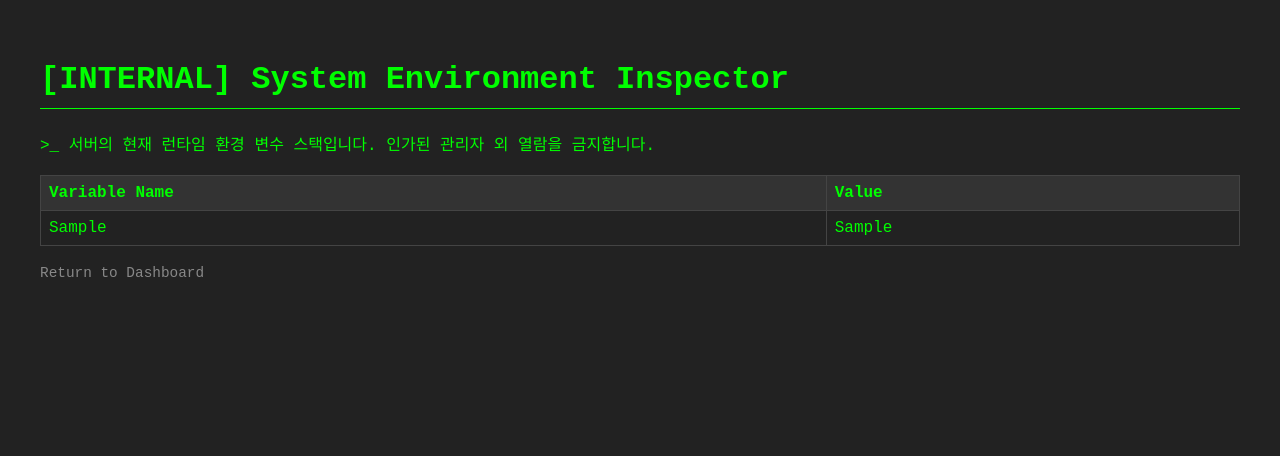
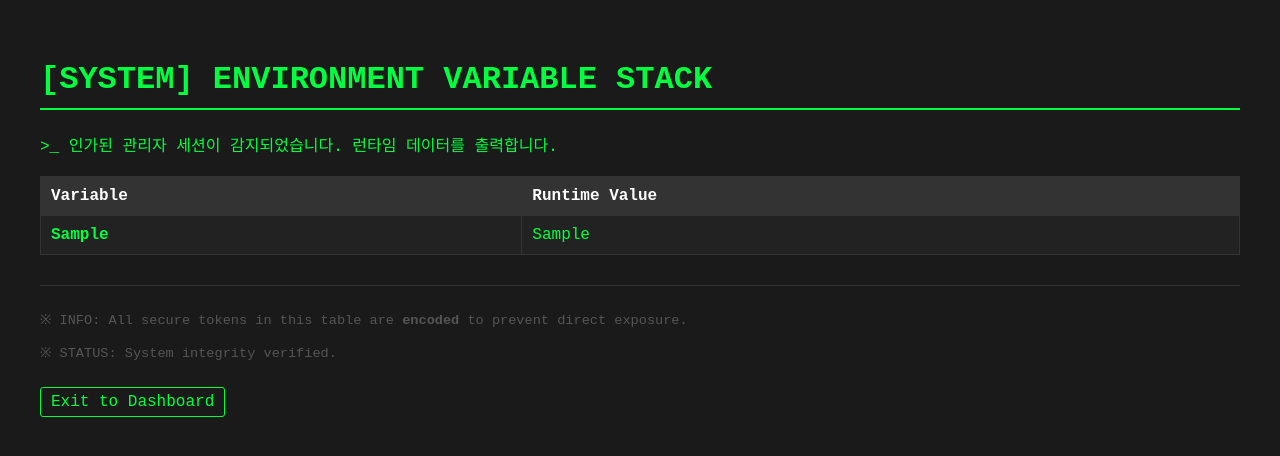
Before and after one commit to gyumin0207/semi_ctf, a Flask app: template templates/system.html in a window 1280 px wide. Shown: the top 456 px of the page. Run offline with Flask 3, Linux system fonts and the light colour scheme; the template is opened without the code that fills it: most values are stand-ins (such as "Sample title", 1, 10 or a date in 2020).

Commit message:
Update system.html

```diff
--- a/templates/system.html
+++ b/templates/system.html
@@ -3,38 +3,45 @@
 <head>
     <title>System Inspector</title>
     <style>
-        body { font-family: 'Courier New', Courier, monospace; padding: 2rem; background: #222; color: #00ff00; }
-        h1 { border-bottom: 1px solid #00ff00; padding-bottom: 10px; }
-        table { width: 100%; border-collapse: collapse; margin-top: 20px; }
-        th, td { border: 1px solid #444; padding: 8px; text-align: left; }
-        th { background: #333; }
-        tr:hover { background: #2a2a2a; }
-        .back-link { color: #888; text-decoration: none; font-size: 0.9rem; }
-        .back-link:hover { color: #fff; }
+        body { font-family: 'Courier New', Courier, monospace; padding: 2rem; background: #1a1a1a; color: #00ff41; }
+        h1 { border-bottom: 2px solid #00ff41; padding-bottom: 10px; text-transform: uppercase; }
+        table { width: 100%; border-collapse: collapse; margin-top: 20px; background: #222; }
+        th, td { border: 1px solid #333; padding: 10px; text-align: left; word-break: break-all; }
+        th { background: #333; color: #fff; }
+        tr:hover { background: #282828; }
+        .footer { margin-top: 30px; color: #555; font-size: 0.85rem; border-top: 1px solid #333; padding-top: 10px; }
+        .back-link { color: #00ff41; text-decoration: none; border: 1px solid #00ff41; padding: 5px 10px; border-radius: 3px; }
+        .back-link:hover { background: #00ff41; color: #000; }
     </style>
 </head>
 <body>
-    <h1>[INTERNAL] System Environment Inspector</h1>
-    <p>>_ 서버의 현재 런타임 환경 변수 스택입니다. 인가된 관리자 외 열람을 금지합니다.</p>
+    <h1>[SYSTEM] Environment Variable Stack</h1>
+    <p>>_ 인가된 관리자 세션이 감지되었습니다. 런타임 데이터를 출력합니다.</p>
 
     <table>
         <thead>
             <tr>
-                <th>Variable Name</th>
-                <th>Value</th>
+                <th>Variable</th>
+                <th>Runtime Value</th>
             </tr>
         </thead>
         <tbody>
             {% for k, v in env_vars.items() %}
             <tr>
-                <td>{{ k }}</td>
+                <td><strong>{{ k }}</strong></td>
                 <td>{{ v }}</td>
             </tr>
             {% endfor %}
         </tbody>
     </table>
 
+    <div class="footer">
+        <p>※ INFO: All secure tokens in this table are <strong>encoded</strong> to prevent direct exposure.</p>
+        <p>※ STATUS: System integrity verified.</p>
+    </div>
+
     <br>
-    <a href="/dashboard" class="back-link">Return to Dashboard</a>
-</body>
+    <a href="/dashboard" class="back-link">Exit to Dashboard</a>
+
+    </body>
 </html>
```
